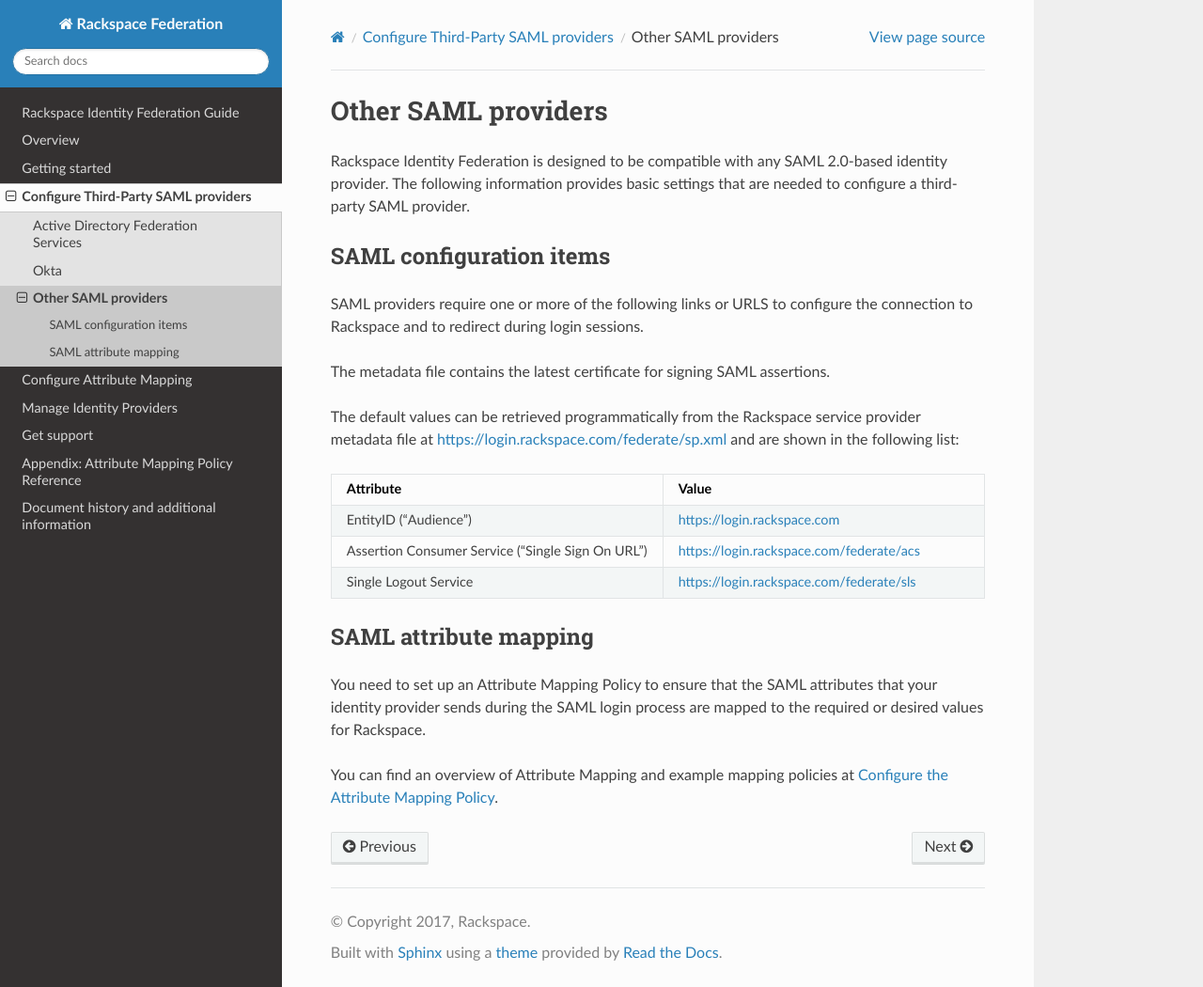
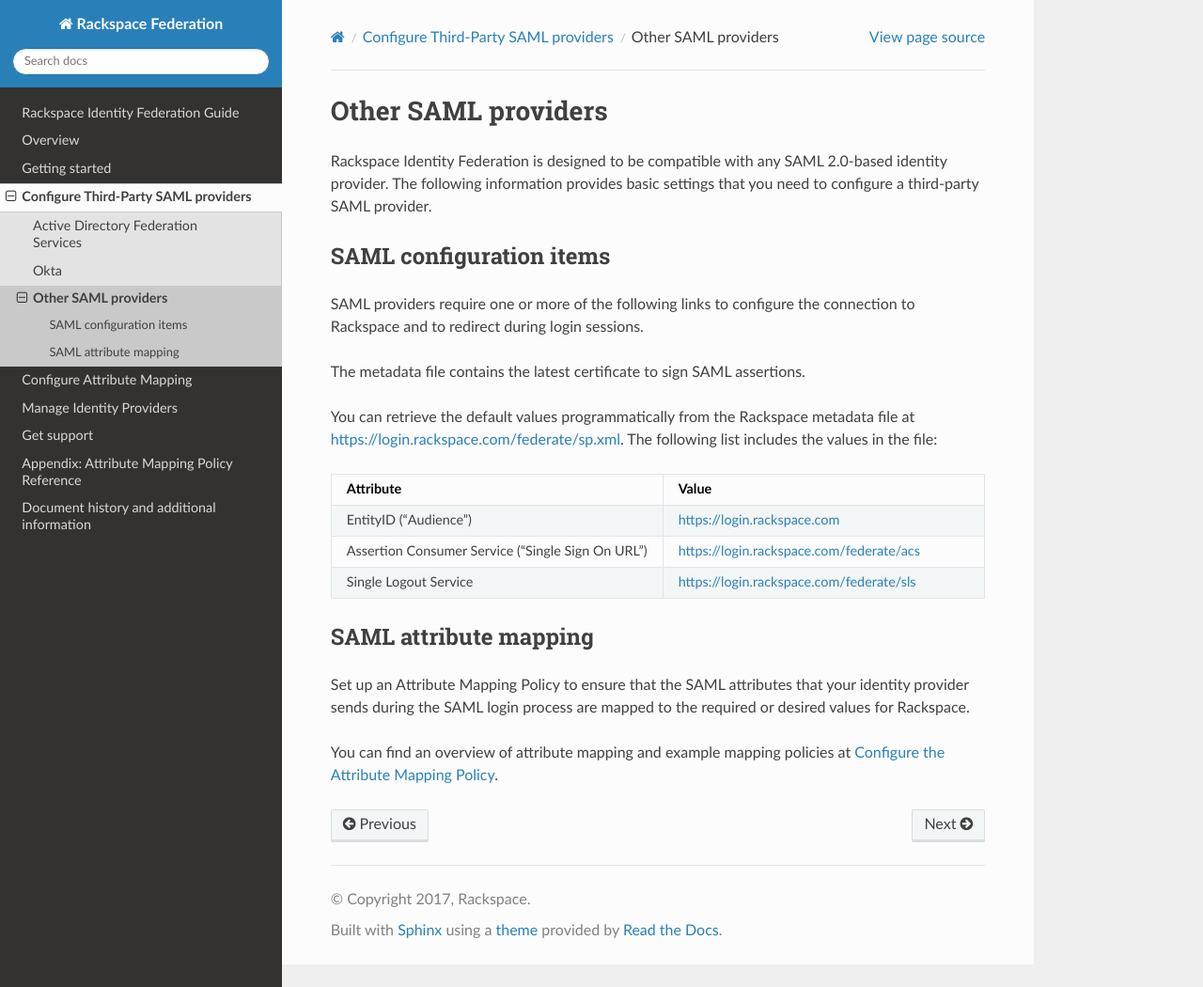
Before and after one commit to rackerlabs/docs-rackspace-federation, a Sphinx documentation site: the page built from doc/config-3p-saml/generic-3p-saml.rst, in a window 1280 px wide and 1050 px high. Shown: the whole window at 94% size. Built offline with Sphinx 7.4.7 and the Read the Docs theme 2.0.0, drawn with Linux system fonts in a browser that asks for light colours; the version number could not be read and is left out.

Commit message:
Editorial changes to generic-3p-saml-ug.rst
@WilliamLoy Please review these changes to make sure you agree with them.

```diff
--- a/doc/config-3p-saml/generic-3p-saml.rst
+++ b/doc/config-3p-saml/generic-3p-saml.rst
@@ -5,21 +5,21 @@
 ====================
 
 |service| is designed to be compatible with any SAML 2.0-based identity
-provider. The following information provides basic settings that are needed to
+provider. The following information provides basic settings that you need to
 configure a third-party SAML provider.
 
 SAML configuration items
 ~~~~~~~~~~~~~~~~~~~~~~~~
 
-SAML providers require one or more of the following links or URLS to
+SAML providers require one or more of the following links to
 configure the connection to Rackspace and to redirect during login sessions.
 
-The metadata file contains the latest certificate for signing SAML assertions.
+The metadata file contains the latest certificate to sign SAML assertions.
 
-The default values can be retrieved programmatically from the Rackspace service
-provider metadata file at `https://login.rackspace.com/federate/sp.xml
-<https://login.rackspace.com/federate/sp.xml>`_ and are shown in the following
-list:
+You can retrieve the default values programmatically from the Rackspace
+metadata file at `https://login.rackspace.com/federate/sp.xml
+<https://login.rackspace.com/federate/sp.xml>`_. The following list
+includes the values in the file:
 
 .. list-table::
    :widths: 30 70
```
Also changed, not shown: other parts of doc/config-3p-saml/generic-3p-saml.rst (+2 -2 lines).
